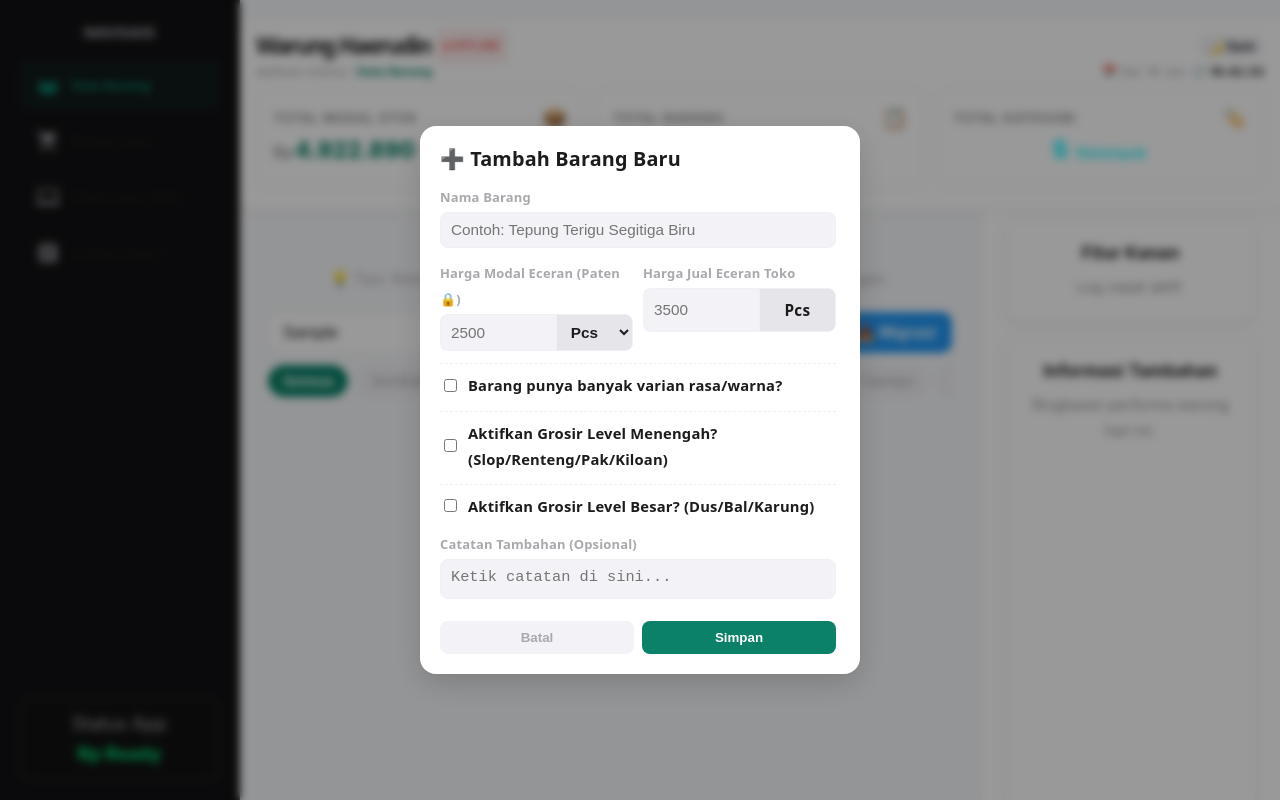
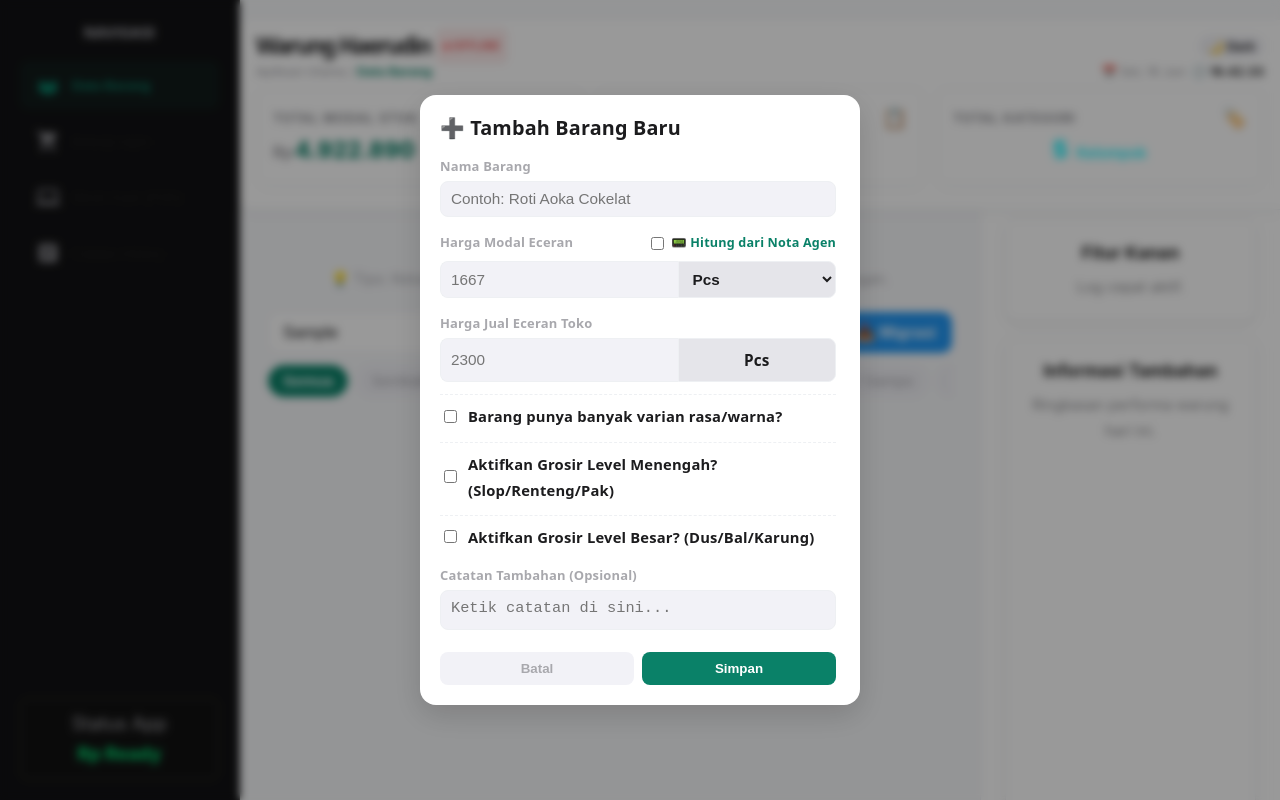
Before and after one commit to rov-udn/pwa-warungku_v1, a React (Vite) app: page / in a window 1280 px wide. Both pictures are taken after typing "Sample" into the empty fields and a click on the button "+ Barang". Shown: the top 800 px of the page. Built offline with nearby package versions, Linux system fonts and the light colour scheme.

Commit message:
update input revers

```diff
--- a/src/pages/BukuWarung/components/ModalBarang.jsx
+++ b/src/pages/BukuWarung/components/ModalBarang.jsx
@@ -13,8 +13,13 @@ function ModalBarang({ isOpen, onClose, modalMode, barangAktif, onSimpan }) {
   const [punyaVarian, setPunyaVarian] = useState(isEdit ? (barangAktif.varian?.length > 0 || false) : false);
   const [varianInput, setVarianInput] = useState(isEdit ? (barangAktif.varian?.join(', ') || '') : '');
 
-  // ⚖️ STATE BARU: Faktor pengali desimal untuk barang kiloan/curah (Contoh: 0.25 untuk seprapat)
+  // ⚖️ STATE: Faktor pengali desimal untuk barang kiloan/curah (Contoh: 0.25 untuk seprapat)
   const [beratKonversi, setBeratKonversi] = useState(isEdit ? (barangAktif.beratKonversi || '1') : '1');
+
+  // 🧮 STATE BARU: Fitur Hitung Mundur dari Nota Agen (Mencegah pecahan pusing)
+  const [inputPakaiHargaAgen, setInputPakaiHargaAgen] = useState(false);
+  const [modalAgenInput, setModalAgenInput] = useState('');
+  const [isiAgenInput, setIsiAgenInput] = useState('');
 
   // ── 🛒 STATE GROSIR LEVEL MENENGAH (SLOP/RENTENG) ──
   const [bisaGrosir, setBisaGrosir] = useState(isEdit ? (barangAktif.bisaGrosir || false) : false);
@@ -22,7 +27,7 @@ function ModalBarang({ isOpen, onClose, modalMode, barangAktif, onSimpan }) {
   const [minimalBeliGrosir, setMinimalBeliGrosir] = useState(isEdit ? (barangAktif.minimalBeliGrosir || '') : '');
   const [jualGrosirTotal, setJualGrosirTotal] = useState(isEdit ? (barangAktif.jualGrosirTotal || '') : '');
 
-  // ── 📦 STATE GROSIR LEVEL BESAR (DUS/BAL) ──
+  // ── 📦 STATE GROSIR LEVEL BESAR (DUS/BAL/KARUNG) ──
   const [bisaGrosirBesar, setBisaGrosirBesar] = useState(isEdit ? (barangAktif.bisaGrosirBesar || false) : false);
   const [satuanGrosirBesarNama, setSatuanGrosirBesarNama] = useState(isEdit ? (barangAktif.satuanGrosirBesarNama || 'Dus') : 'Dus');
   const [minimalBeliGrosirBesar, setMinimalBeliGrosirBesar] = useState(isEdit ? (barangAktif.minimalBeliGrosirBesar || '') : '');
@@ -30,12 +35,23 @@ function ModalBarang({ isOpen, onClose, modalMode, barangAktif, onSimpan }) {
 
   if (!isOpen) return null;
 
-  // ── 🧮 LIVE AUTO-CALCULATOR MODAL AGEN ──
+  // ── 🧮 LIVE AUTO-CALCULATOR MODAL AGEN (UNTUK FITUR GROSIR) ──
   const modalAgenMenengah = Number(modal) * (Number(minimalBeliGrosir) || 0);
   const modalAgenBesar = Number(modal) * (Number(minimalBeliGrosirBesar) || 0);
 
   // Cek apakah barang ini tipe timbangan/curah
   const isBarangTimbangan = satuanModal === 'Kg' || satuanModal === 'Liter' || catatan.toLowerCase().includes('kilo') || catatan.toLowerCase().includes('curah');
+
+  // Fungsi pembagi otomatis nota agen ke eceran presisi
+  const hitungMundurModalEceran = (hargaAgen, isi) => {
+    const harga = Number(hargaAgen) || 0;
+    const jumlah = Number(isi) || 0;
+    if (harga > 0 && jumlah > 0) {
+      setModal((harga / jumlah).toFixed(4)); // Simpan sampai 4 desimal di belakang koma biar super presisi
+    } else {
+      setModal('');
+    }
+  };
 
   // ── 🎨 STYLE COMPONENT ──
   const styleBoxInput = { padding: '8px 10px', borderRadius: '8px', border: '1px solid var(--border-color, #eef0f3)', fontSize: '0.85rem', outline: 'none', backgroundColor: 'var(--bg-toggle, #f2f2f7)', color: 'var(--text-main, #1c1c1e)', width: '100%', boxSizing: 'border-box' };
@@ -55,7 +71,7 @@ function ModalBarang({ isOpen, onClose, modalMode, barangAktif, onSimpan }) {
       satuanModal,
       satuanJual: satuanModal,
       catatan,
-      beratKonversi: Number(beratKonversi) || 1, // Ikut tersimpan ke database database lokal
+      beratKonversi: Number(beratKonversi) || 1,
       varian: punyaVarian ? varianInput.split(',').map(v => v.trim()).filter(v => v !== '') : [],
 
       // Grosir Menengah (Slop)
@@ -90,33 +106,76 @@ function ModalBarang({ isOpen, onClose, modalMode, barangAktif, onSimpan }) {
           {/* 1. NAMA BARANG */}
           <div>
             <label style={styleLabel}>Nama Barang</label>
-            <input type="text" value={nama} onChange={(e) => setNama(e.target.value)} placeholder="Contoh: Tepung Terigu Segitiga Biru" style={styleBoxInput} />
+            <input type="text" value={nama} onChange={(e) => setNama(e.target.value)} placeholder="Contoh: Roti Aoka Cokelat" style={styleBoxInput} />
           </div>
 
-          {/* 2. LEVEL ECERAN TERKECIL */}
-          <div style={{ display: 'grid', gridTemplateColumns: '1fr 1fr', gap: '10px' }}>
+          {/* 2. LEVEL ECERAN TERKECIL + FITUR NOTA AGEN */}
           <div>
-              <label style={styleLabel}>Harga Modal Eceran (Paten 🔒)</label>
+            <div style={{ display: 'flex', justifyContent: 'space-between', alignItems: 'center', marginBottom: '4px' }}>
+              <label style={styleLabel}>Harga Modal Eceran</label>
+              <label style={{ fontSize: '0.7rem', fontWeight: '700', color: '#0a8168', cursor: 'pointer', display: 'flex', alignItems: 'center', gap: '4px' }}>
+                <input
+                  type="checkbox"
+                  checked={inputPakaiHargaAgen}
+                  onChange={(e) => {
+                    setInputPakaiHargaAgen(e.target.checked);
+                    if(!e.target.checked) { setModal(''); setModalAgenInput(''); setIsiAgenInput(''); }
+                  }}
+                />
+                📟 Hitung dari Nota Agen
+              </label>
+            </div>
+
+            {inputPakaiHargaAgen ? (
+              <div style={{ display: 'flex', gap: '6px', backgroundColor: 'rgba(10, 129, 104, 0.05)', padding: '8px', borderRadius: '8px', border: '1px solid rgba(10, 129, 104, 0.2)' }}>
+                <input
+                  type="number"
+                  placeholder="Harga Nota (100000)"
+                  value={modalAgenInput}
+                  onChange={(e) => {
+                    setModalAgenInput(e.target.value);
+                    hitungMundurModalEceran(e.target.value, isiAgenInput);
+                  }}
+                  style={styleBoxInput}
+                />
+                <span style={{ fontSize: '1rem', alignSelf: 'center', fontWeight: '700', color: '#0a8168' }}>÷</span>
+                <input
+                  type="number"
+                  placeholder="Isi (60)"
+                  value={isiAgenInput}
+                  onChange={(e) => {
+                    setIsiAgenInput(e.target.value);
+                    hitungMundurModalEceran(modalAgenInput, e.target.value);
+                  }}
+                  style={{ ...styleBoxInput, width: '100px', textAlign: 'center' }}
+                />
+                <div style={{ minWidth: '70px', fontSize: '0.7rem', display: 'flex', flexDirection: 'column', justifyContent: 'center', alignItems: 'center', color: '#0a8168', fontWeight: '700', borderLeft: '1px solid #cbd5e1' }}>
+                  <span>Estimasi:</span>
+                  <span style={{ fontSize: '0.85rem' }}>Rp {modal ? Math.round(Number(modal)).toLocaleString('id-ID') : 0}</span>
+                </div>
+              </div>
+            ) : (
               <div style={styleRowGrid}>
-                <input type="number" value={modal} onChange={(e) => setModal(e.target.value)} placeholder="2500" style={{ ...styleBoxInput, width: '60%', borderRadius: '8px 0 0 8px', borderRight: 'none' }} />
+                <input type="number" value={modal} onChange={(e) => setModal(e.target.value)} placeholder="1667" style={{ ...styleBoxInput, width: '60%', borderRadius: '8px 0 0 8px', borderRight: 'none' }} />
                 <select value={satuanModal} onChange={(e) => setSatuanModal(e.target.value)} style={{ ...styleBoxInput, width: '40%', borderRadius: '0 8px 8px 0', backgroundColor: 'var(--border-color, #e5e5ea)', fontWeight: '600' }}>
                   {['Pcs', 'Bungkus', 'Sachet', 'Botol', 'Kg', 'Liter', 'Butir'].map(s => <option key={s} value={s}>{s}</option>)}
                 </select>
               </div>
+            )}
           </div>
 
+          {/* HARGA JUAL ECERAN */}
           <div>
             <label style={styleLabel}>Harga Jual Eceran Toko</label>
             <div style={styleRowGrid}>
-                <input type="number" value={jual} onChange={(e) => setJual(e.target.value)} placeholder="3500" style={{ ...styleBoxInput, width: '60%', borderRadius: '8px 0 0 8px', borderRight: 'none' }} />
+              <input type="number" value={jual} onChange={(e) => setJual(e.target.value)} placeholder="2300" style={{ ...styleBoxInput, width: '60%', borderRadius: '8px 0 0 8px', borderRight: 'none' }} />
               <div style={{ ...styleBoxInput, width: '40%', borderRadius: '0 8px 8px 0', backgroundColor: 'var(--border-color, #e5e5ea)', fontWeight: '600', display: 'flex', alignItems: 'center', justifyContent: 'center' }}>
                 {satuanModal}
               </div>
             </div>
           </div>
-          </div>
 
-          {/* ⚖️ PANEL BARU: INPUT BERAT KONVERSI KHUSUS BARANG KILOAN / CURAH */}
+          {/* ⚖️ PANEL: INPUT BERAT KONVERSI KHUSUS BARANG KILOAN / CURAH */}
           {isBarangTimbangan && (
             <div style={{ backgroundColor: 'rgba(255, 149, 0, 0.08)', padding: '10px', borderRadius: '8px', border: '1px solid rgba(255, 149, 0, 0.2)' }}>
               <label style={{ ...styleLabel, color: '#c67c00' }}>⚖️ Set Ukuran Timbangan Eceran Ini</label>
@@ -147,7 +206,7 @@ function ModalBarang({ isOpen, onClose, modalMode, barangAktif, onSimpan }) {
             {punyaVarian && (
               <div style={{ marginTop: '6px' }}>
                 <label style={styleLabel}>Masukkan Varian (Pisah dengan koma)</label>
-                <input type="text" value={varianInput} onChange={(e) => setVarianInput(e.target.value)} placeholder="Soto, Ayam Bawang" style={styleBoxInput} />
+                <input type="text" value={varianInput} onChange={(e) => setVarianInput(e.target.value)} placeholder="Cokelat, Susu, Keju" style={styleBoxInput} />
               </div>
             )}
           </div>
@@ -156,7 +215,7 @@ function ModalBarang({ isOpen, onClose, modalMode, barangAktif, onSimpan }) {
           <div style={{ borderTop: '1px dashed var(--border-color, #eef0f3)', paddingTop: '8px' }}>
             <label style={styleFlexCheck}>
               <input type="checkbox" checked={bisaGrosir} onChange={(e) => setBisaGrosir(e.target.checked)} />
-              Aktifkan Grosir Level Menengah? (Slop/Renteng/Pak/Kiloan)
+              Aktifkan Grosir Level Menengah? (Slop/Renteng/Pak)
             </label>
 
             {bisaGrosir && (
@@ -177,7 +236,7 @@ function ModalBarang({ isOpen, onClose, modalMode, barangAktif, onSimpan }) {
                 <div style={{ display: 'grid', gridTemplateColumns: '1fr 1fr', gap: '8px' }}>
                   <div>
                     <label style={styleLabel}>📥 Harga Modal 1 {satuanGrosirNama} (Auto)</label>
-                    <input type="text" value={minimalBeliGrosir ? `Rp ${modalAgenMenengah.toLocaleString('id-ID')}` : 'Rp 0'} readOnly style={styleBoxInputReadOnly} />
+                    <input type="text" value={minimalBeliGrosir ? `Rp ${Math.round(modalAgenMenengah).toLocaleString('id-ID')}` : 'Rp 0'} readOnly style={styleBoxInputReadOnly} />
                   </div>
                   <div>
                     <label style={styleLabel}>📤 Harga Jual 1 {satuanGrosirNama} (Total)</label>
@@ -206,18 +265,18 @@ function ModalBarang({ isOpen, onClose, modalMode, barangAktif, onSimpan }) {
                   </div>
                   <div>
                     <label style={styleLabel}>Isi per 1 {satuanGrosirBesarNama} (Jumlah {satuanModal})</label>
-                    <input type="number" value={minimalBeliGrosirBesar} onChange={(e) => setMinimalBeliGrosirBesar(e.target.value)} placeholder="100" style={styleBoxInput} />
+                    <input type="number" value={minimalBeliGrosirBesar} onChange={(e) => setMinimalBeliGrosirBesar(e.target.value)} placeholder="60" style={styleBoxInput} />
                   </div>
                 </div>
 
                 <div style={{ display: 'grid', gridTemplateColumns: '1fr 1fr', gap: '8px' }}>
                   <div>
                     <label style={styleLabel}>📥 Harga Modal 1 {satuanGrosirBesarNama} (Auto)</label>
-                    <input type="text" value={minimalBeliGrosirBesar ? `Rp ${modalAgenBesar.toLocaleString('id-ID')}` : 'Rp 0'} readOnly style={styleBoxInputReadOnly} />
+                    <input type="text" value={minimalBeliGrosirBesar ? `Rp ${Math.round(modalAgenBesar).toLocaleString('id-ID')}` : 'Rp 0'} readOnly style={styleBoxInputReadOnly} />
                   </div>
                   <div>
                     <label style={styleLabel}>📤 Harga Jual 1 {satuanGrosirBesarNama} (Total)</label>
-                    <input type="number" value={jualGrosirBesarTotal} onChange={(e) => setJualGrosirBesarTotal(e.target.value)} placeholder="250000" style={styleBoxInput} />
+                    <input type="number" value={jualGrosirBesarTotal} onChange={(e) => setJualGrosirBesarTotal(e.target.value)} placeholder="130000" style={styleBoxInput} />
                   </div>
                 </div>
               </div>
```
Lines whose indentation alone changed are shown as unchanged.
